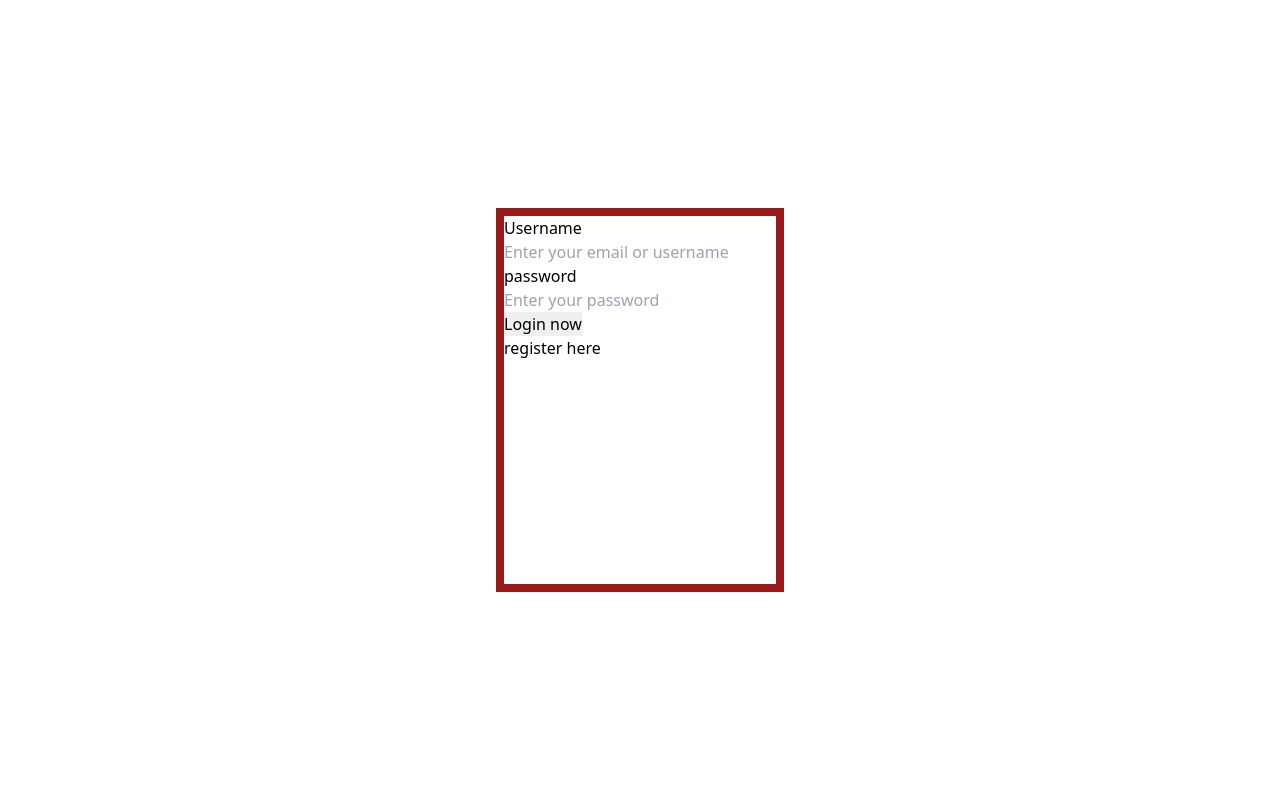
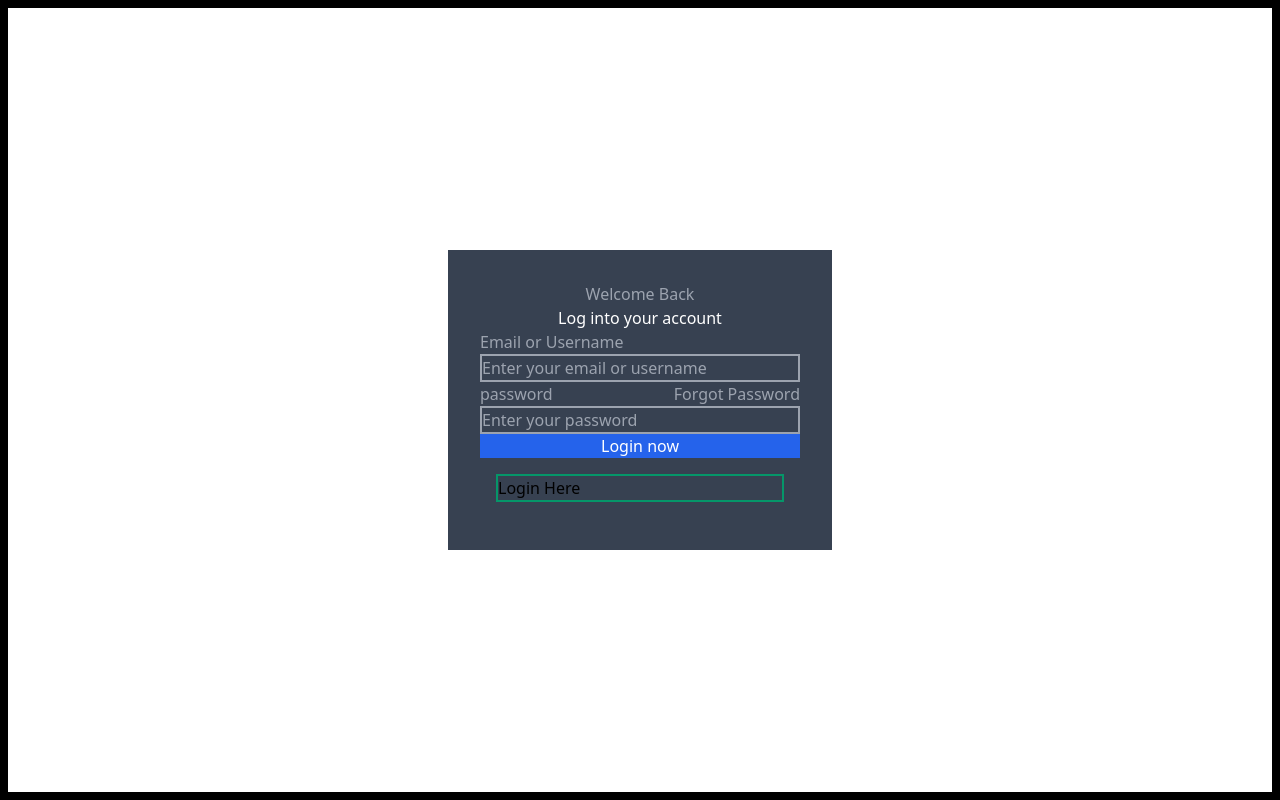
Before and after one commit to vineet224/Login_Project, a React app: page /register in a window 1280 px wide. Built offline with nearby package versions, Linux system fonts and the light colour scheme.

Commit message:
saved changes

```diff
--- a/src/components/App.js
+++ b/src/components/App.js
@@ -77,8 +77,9 @@ function App(){
     // return(<div>
     //     <img src='https://images.pexels.com/photos/268533/pexels-photo-268533.jpeg?auto=compress&cs=tinysrgb&dpr=1&w=500' alt=''/>
     // </div>)
+
     return (
-        <div>
+        <div className='min-h-screen flex items-center justify-center border-8 border-black'>
             <div>
                 {isloginModelOpen && <LoginCard onLogin={onLogin} changeToRegister={changeToRegister} name={name} password={password}
                 handleNameChange={handleNameChange} handlePasswordChange={handlePasswordChange}/>}
@@ -88,9 +89,7 @@ function App(){
                 handlePasswordChange={handlePasswordChange} onLogin={onLogin}/>}
             </div>
             {(!isloginModelOpen && !isRegisterModelOpen) && <Posts name={name} email={email} password={password}
-            isloginModelOpen={isloginModelOpen} isRegisterModelOpen={isRegisterModelOpen}
-            handleEmailChange={handleEmailChange} handleNameChange={handleNameChange} handlePasswordChange={handlePasswordChange}
-            onLogin={onLogin} onRegistration={onRegistration} changeToLogin={changeToLogin} changeToRegister={changeToRegister}/>}
+            handleEmailChange={handleEmailChange} handleNameChange={handleNameChange} handlePasswordChange={handlePasswordChange}/>}
         </div>
     )
 }
--- a/src/components/LoginCard.js
+++ b/src/components/LoginCard.js
@@ -5,27 +5,37 @@ import "../index.css";
 function LoginCard(props){
 
     return(
-        <div className='min-h-screen flex items-center justify-center '>
-            <div className='w-72 h-96 border-8 border-red-800'>
+        <div className='border-1 border-gray-400 w-96 bg-gray-700 p-8' >
+            <div>
+                <div className='flex flex-col items-center justify-center text-center'>
+                    <div className='text-gray-400 z-50'>
+                        <h5>Welcome Back</h5>
+                    </div>
+                    <div className='text-white z-50'>
+                        <h2>Log into your account</h2>
+                    </div>
+                </div>
                 <form onSubmit={props.onLogin}>
                     <div>
-                        <label className='lable'>Username</label>
-                        <input type='text' placeholder='Enter your email or username' value={props.name} onChange={props.handleNameChange}/>
+                        <label className='text-gray-400 block'>Email or Username</label>
+                        <input type='text' placeholder='Enter your email or username' value={props.name} onChange={props.handleNameChange} className='w-full text-gray-400 bg-gray-700 border-2 border-gray-400'/>
                     </div>
                     <div>
-                        <label className='lable'>password</label>
-                        <input type='text' placeholder='Enter your password' value={props.password} onChange={props.handlePasswordChange}/>
+                        <div className='flex justify-between'>
+                            <label className='text-gray-400 block'>password</label>
+                            <button className='text-gray-400 block'>Forgot Password</button>
+                        </div>
+                        <input type='text' placeholder='Enter your password' value={props.password} onChange={props.handlePasswordChange} className='w-full text-gray-400 bg-gray-700 border-2 border-gray-400'/>
                     </div>
-                    <div>
-                        <input type="submit" value="Login now"/>
-                    </div>
-                    <div className='nav-bar' onClick={props.changeToRegister}>
-                        <h1>register here</h1>
+                        <div className='bg-blue-600 block text-center'>
+                            <input type="submit" value="Login now" className='text-white bg-blue-600'/>
+                        </div>
+                    <div className='border-2 border-green-600 m-4' >
+                        <button onClick={props.changeToRegister}>Login Here</button>
                     </div>
                 </form>
             </div>
         </div>
-
     )
 }
 export default LoginCard;
--- a/src/components/Posts.js
+++ b/src/components/Posts.js
@@ -67,28 +67,54 @@ function Posts(props){
         event.preventDefault();
     }
 
-    return(
-        <div className="bg-yellow-500 border-4 rounded-md border-blue-600">
-            <div>
+    return (
+        <div className="border-4 rounded-md border-blue-600">
+            <div className= {` ${ isloginModelOpen || isRegisterModelOpen ? 'blur-sm': ''}`} >
                 <h1>Hello {props.name}</h1>
                 <Post posts={posts} name={props.name} handleCommentUpdate={handleCommentUpdate} handlePost={handlePost} newComment={newComment}/>
             </div>
-
+            <div>
                 {(isloginModelOpen || isRegisterModelOpen) && (
                     <>
-                <div className="container"></div>
-                <div className="container absolute bg-gray-800 w-60 border-8 border-red-600">
+                        <div style={{ pointerEvents: isloginModelOpen || isRegisterModelOpen ? 'none' : 'auto' }}>
+                            <h1>hohohohohohohohohoh</h1>
+                        </div>
+                        <div className={` bg-gray-400 border-8 border-green-800 ${isloginModelOpen || isRegisterModelOpen ? 'z-50' : ''}`}>
                             <div>
-                            {isloginModelOpen && <LoginCard onLogin={onLogin} changeToRegister={changeToRegister} name={props.name}
-                            password={props.password} handleNameChange={props.handleNameChange} handlePasswordChange={props.handlePasswordChange}/>}
-                            {isRegisterModelOpen && <RegisterCard onRegistration={onRegistration} changeToLogin={changeToLogin}
-                            name={props.name} email={props.email} handleEmailChange={props.handleEmailChange}
-                            password={props.password} handleNameChange={props.handleNameChange} handlePasswordChange={props.handlePasswordChange}/>}
+                                {isloginModelOpen && <LoginCard onLogin={onLogin} changeToRegister={changeToRegister} name={props.name} password={props.password} handleNameChange={props.handleNameChange} handlePasswordChange={props.handlePasswordChange}/>}
+                                {isRegisterModelOpen && <RegisterCard onRegistration={onRegistration} changeToLogin={changeToLogin} name={props.name} email={props.email} handleEmailChange={props.handleEmailChange} password={props.password} handleNameChange={props.handleNameChange} handlePasswordChange={props.handlePasswordChange}/>}
                             </div>
                         </div>
                     </>
                 )}
             </div>
-    )
+        </div>
+    );
+
+    // return(
+    //     <div className="border-4 rounded-md border-blue-600">
+    //         <div>
+    //             <h1>Hello {props.name}</h1>
+    //             <Post posts={posts} name={props.name} handleCommentUpdate={handleCommentUpdate} handlePost={handlePost} newComment={newComment}/>
+    //         </div>
+    //         <div>
+    //             {(isloginModelOpen || isRegisterModelOpen) && (
+    //                 <>
+    //                 <div> <h1>hohohohohohohohohoh</h1></div>
+    //                 <div className="bg-gray-400 border-8 border-green-800 z-100 ">
+    //                         <div>
+    //                             {isloginModelOpen && <LoginCard onLogin={onLogin} changeToRegister={changeToRegister} name={props.name}
+    //                             password={props.password} handleNameChange={props.handleNameChange} handlePasswordChange={props.handlePasswordChange}/>}
+    //                             {isRegisterModelOpen && <RegisterCard onRegistration={onRegistration} changeToLogin={changeToLogin}
+    //                             name={props.name} email={props.email} handleEmailChange={props.handleEmailChange}
+    //                             password={props.password} handleNameChange={props.handleNameChange} handlePasswordChange={props.handlePasswordChange}/>}
+    //                         </div>
+    //                 </div>
+    //                 </>
+    //             )}
+    //         </div>
+
+    //     </div>
+    // )
 }
 export default Posts;
--- a/src/components/post.js
+++ b/src/components/post.js
@@ -5,7 +5,7 @@ function Post(props){
 
     return(
 
-        <div>
+        <div className='border-4 border-blue-800'>
             <div>
                 <form onSubmit={props.handlePost}>
                     <div>
@@ -13,7 +13,7 @@ function Post(props){
                         <input type='text' placeholder='How are you feeling today?' value={props.newComment} onChange={props.handleCommentUpdate}/>
                     </div>
                     <div>
-                    <input type="submit" value="Post"/>
+                        <input type="submit" value="Post" className='w-24 bg-gray-800 text-yellow-400 border-2 border-red-800 border-dotted'/>
                     </div>
                 </form>
             </div>
@@ -21,25 +21,6 @@ function Post(props){
                 <div>
                     <p>three dots</p>
                 </div>
-                <div>
-                    <div>
-                    <p>img</p>
-                    </div>
-                    <p>text1</p>
-                    <p>text2</p>
-                </div>
-                <div>
-                    <div>
-                    <p>img</p>
-                    </div>
-                    <p>text2</p>
-                </div>
-                <div>
-                    <div>
-                    <p>img</p>
-                    </div>
-                    <p>text2</p>
-                </div>
             </div>
         </div>
     )
--- a/src/components/registerCard.js
+++ b/src/components/registerCard.js
@@ -5,7 +5,8 @@ import "../index.css";
 function RegisterCard(props){
 
     return(
-       <div>
+        <div className='border-8 border-blue-800'>
+            <div className='w-96 h-96 border-8 border-red-800'>
                 <form onSubmit={props.onRegistration}>
                     <div>
                         <label className='lable'>Email</label>
@@ -19,14 +20,16 @@ function RegisterCard(props){
                         <label className='lable'>password</label>
                         <input type='text' placeholder='Enter your password' value={props.password} onChange={props.handlePasswordChange}/>
                     </div>
-                <div>
+                    <div className='w-36 border-4 border-green-600'>
                         <input type="submit" value="Register now"/>
                     </div>
                 </form>
-            <div className='nav-bar' onClick={props.changeToLogin}>
-                   <h1>login</h1>
+                <div className='w-36 border-4 border-green-600'>
+                    <button onClick={props.changeToLogin}>Register</button>
                 </div>
             </div>
+        </div>
+
     )
 }
 export default RegisterCard;
--- a/src/index.css
+++ b/src/index.css
@@ -3,3 +3,8 @@
 @import 'tailwindcss/utilities';
 
 /* Your custom CSS goes here */
+
+
+.blur-sm {
+    filter: blur(4px); /* You can adjust the blur intensity as needed */
+  }
```
Lines whose indentation alone changed are shown as unchanged.
